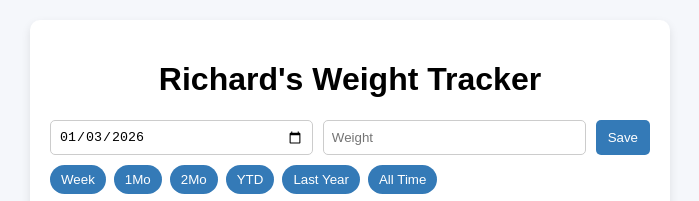
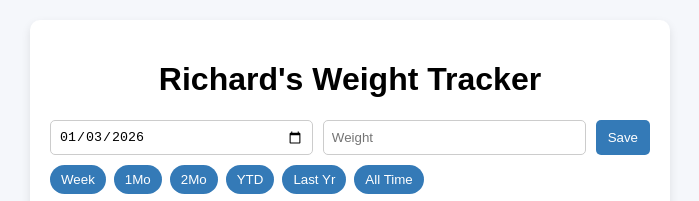
Before and after one commit to TryThisOut123/WeightTracker2, a plain HTML site: page index.html in a window 1280 px wide. Shown: the top 201 px of the page, without its empty margins (290-989 px from the left). Drawn offline with nearby package versions, Linux system fonts and the light colour scheme.

```diff
--- a/index.html
+++ b/index.html
@@ -40,7 +40,7 @@
     <button class="filter" data-filter="month">1Mo</button>
     <button class="filter" data-filter="2month">2Mo</button>
     <button class="filter" data-filter="ytd">YTD</button>
-    <button class="filter" data-filter="lastyear">Last Year</button>
+    <button class="filter" data-filter="lastyear">Last Yr</button>
     <button class="filter" data-filter="all">All Time</button>
   </div>
   <canvas id="chart"></canvas>
```
